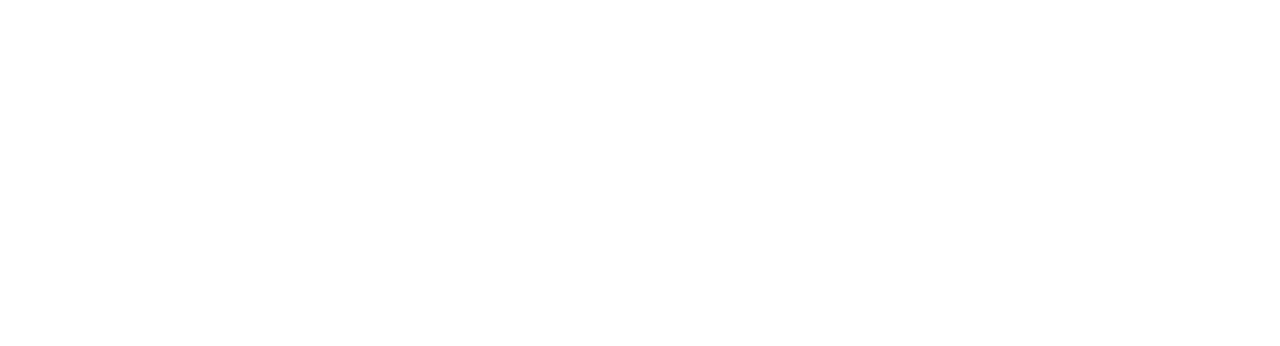
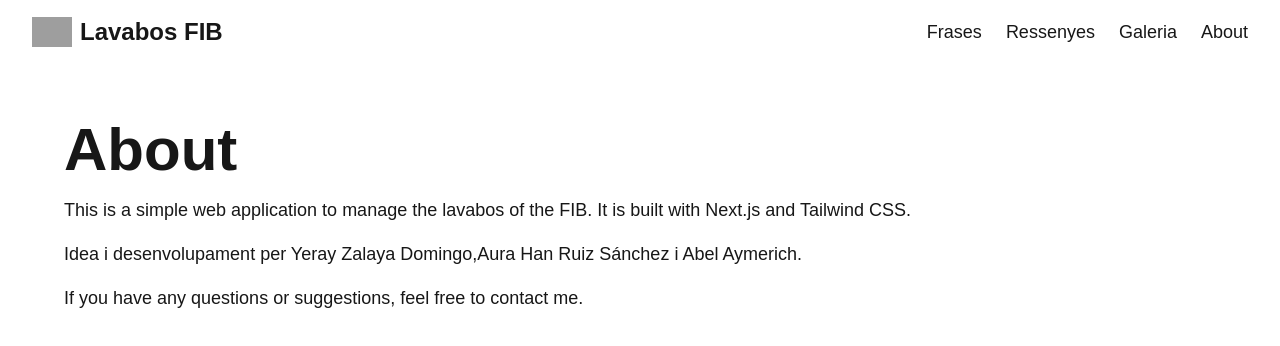
Before and after one commit to microones/lavabos-fib, a Next.js app: page /about in a window 1280 px wide. Shown: the top 346 px of the page. Built offline with nearby package versions, Linux system fonts and the light colour scheme; grey boxes are pictures that could not be loaded.

Commit message:
Capçalera et al.

```diff
--- a/src/app/about/page.tsx
+++ b/src/app/about/page.tsx
@@ -1,5 +1,18 @@
 export default function About() {
-    return (
-        null
+    return ( //TODO: acabar de fer la pagina d'about
+        <main className="flex min-h-screen flex-col items-start justify-start p-8 space-y-4">
+            <h1 className="text-6xl font-bold text-center">About</h1>
+            <p className="text-lg text-center">
+                This is a simple web application to manage the lavabos of the FIB.
+                It is built with Next.js and Tailwind CSS.
+            </p>
+            <p className="text-lg text-center">
+                Idea i desenvolupament per <a href="https://github.com/microones/">Yeray Zalaya Domingo</a>,
+                <a href="https://github.com/microones/"></a>Aura Han Ruiz Sánchez i Abel Aymerich.
+            </p>
+            <p className="text-lg text-center">
+                If you have any questions or suggestions, feel free to contact me.
+            </p>
+        </main>
     );
 }
--- a/src/app/layout.tsx
+++ b/src/app/layout.tsx
@@ -1,5 +1,8 @@
 import type { Metadata } from "next";
 import { Geist, Geist_Mono } from "next/font/google";
+import Link from "next/link";
+import Image from "next/image";
+import Navbar from "../components/Navbar";
 import "./globals.css";
 
 const geistSans = Geist({
@@ -24,10 +27,9 @@
 }>) {
   return (
     <html lang="ca">
-      <body
-        className={`${geistSans.variable} ${geistMono.variable} antialiased`}
-      >
-        {children}
+      <body className={`${geistSans.variable} ${geistMono.variable} antialiased`}>
+        <Navbar />
+        <main className="px-8 py-6">{children}</main>
       </body>
     </html>
   );
--- a/src/app/page.tsx
+++ b/src/app/page.tsx
@@ -4,8 +4,7 @@
 export default function Home() {
   return (
     <main className="flex min-h-screen flex-col items-center justify-between p-24">
-      <h1 className="text-6xl font-bold">Lavabos FIB</h1>
-      <p className="mt-4 text-lg">Welcome to my Next.js app!</p>
+      <h1 className="text-6xl font-bold text-center">Lavabos FIB</h1>
       <Image
         src="/img/logo_lavabos-fib.png"
         alt="Logo Lavabos FIB"
@@ -14,24 +13,24 @@
         priority
         className="mt-8"
       />
-      <div className="mt-8 flex space-x-4">
+      <div className="mt-8 flex flex-col items-center justify-center space-y-4 md:flex-row md:space-x-4 md:space-y-0">
         <Link href="/frases">
-          <button className="px-4 py-2 bg-blue-500 text-white rounded hover:bg-blue-600">
+          <button className="w-40 px-4 py-2 bg-blue-500 text-white rounded hover:bg-blue-600 text-center">
             Frases
           </button>
         </Link>
         <Link href="/ressenyes">
-          <button className="px-4 py-2 bg-blue-500 text-white rounded hover:bg-blue-600">
+          <button className="w-40 px-4 py-2 bg-blue-500 text-white rounded hover:bg-blue-600 text-center">
             Ressenyes
           </button>
         </Link>
         <Link href="/imatges">
-          <button className="px-4 py-2 bg-blue-500 text-white rounded hover:bg-blue-600">
+          <button className="w-40 px-4 py-2 bg-blue-500 text-white rounded hover:bg-blue-600 text-center">
             Galeria d'imatges
           </button>
         </Link>
         <Link href="/about">
-          <button className="px-4 py-2 bg-blue-500 text-white rounded hover:bg-blue-600">
+          <button className="w-40 px-4 py-2 bg-blue-500 text-white rounded hover:bg-blue-600 text-center">
             About
           </button>
         </Link>
--- /dev/null
+++ b/src/components/Navbar.tsx
@@ -0,0 +1,87 @@
+"use client"
+
+import { useState } from "react"
+import Link from "next/link"
+import Image from "next/image"
+
+export default function Navbar() {
+  const [open, setOpen] = useState(false)
+
+  return (
+    <header className="bg-white">
+      <div className="flex items-center justify-between px-6 py-4 md:px-8">
+        <Link href="/" className="flex items-center">
+          <Image
+            src="/img/logo_lavabos-fib.png"
+            alt="Lavabos FIB Logo"
+            width={40}
+            height={40}
+            priority
+          />
+          <span className="ml-2 text-2xl font-bold">Lavabos FIB</span>
+        </Link>
+
+        {/* Desktop menu */}
+        <nav className="hidden md:flex space-x-6">
+          <Link href="/frases" className="text-lg hover:underline">
+            Frases
+          </Link>
+          <Link href="/ressenyes" className="text-lg hover:underline">
+            Ressenyes
+          </Link>
+          <Link href="/imatges" className="text-lg hover:underline">
+            Galeria
+          </Link>
+          <Link href="/about" className="text-lg hover:underline">
+            About
+          </Link>
+        </nav>
+
+        {/* Mobile toggle */}
+        <button
+          className="md:hidden p-2 focus:outline-none"
+          aria-label="Toggle menu"
+          onClick={() => setOpen(!open)}
+        >
+          {open ? (
+            <svg className="w-6 h-6" fill="none" stroke="currentColor" viewBox="0 0 24 24">
+              <path strokeLinecap="round" strokeLinejoin="round" strokeWidth="2" d="M6 18L18 6M6 6l12 12" />
+            </svg>
+          ) : (
+            <svg className="w-6 h-6" fill="none" stroke="currentColor" viewBox="0 0 24 24">
+              <path strokeLinecap="round" strokeLinejoin="round" strokeWidth="2" d="M4 6h16M4 12h16M4 18h16" />
+            </svg>
+          )}
+        </button>
+      </div>
+
+      {/* Mobile menu */}
+      {open && (
+        <nav className="px-6 pb-4 md:hidden">
+          <ul className="flex flex-col space-y-2">
+            <li>
+              <Link href="/frases" className="block text-lg hover:underline">
+                Frases
+              </Link>
+            </li>
+            <li>
+              <Link href="/ressenyes" className="block text-lg hover:underline">
+                Ressenyes
+              </Link>
+            </li>
+            <li>
+              <Link href="/galeria" className="block text-lg hover:underline">
+                Galeria
+              </Link>
+            </li>
+            <li>
+              <Link href="/about" className="block text-lg hover:underline">
+                About
+              </Link>
+            </li>
+          </ul>
+        </nav>
+      )}
+    </header>
+  )
+}
```
